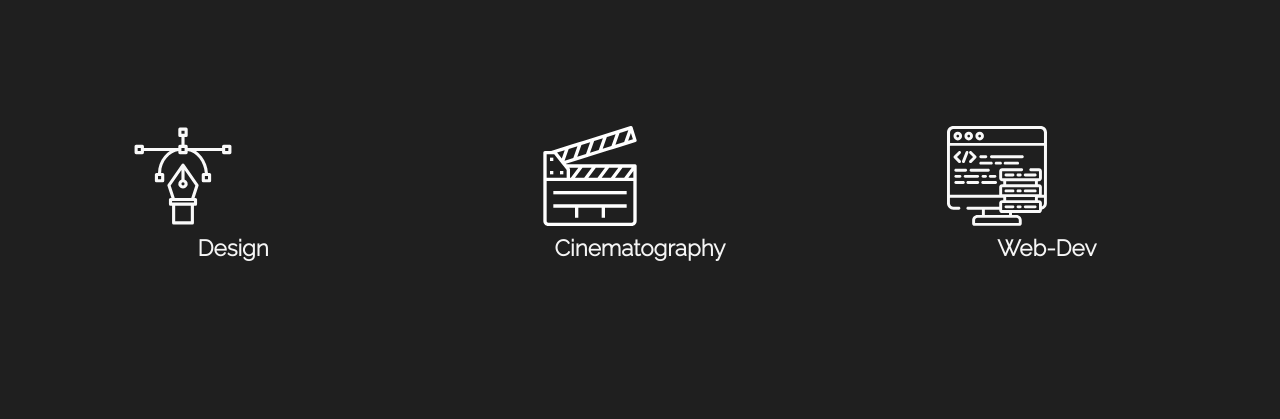
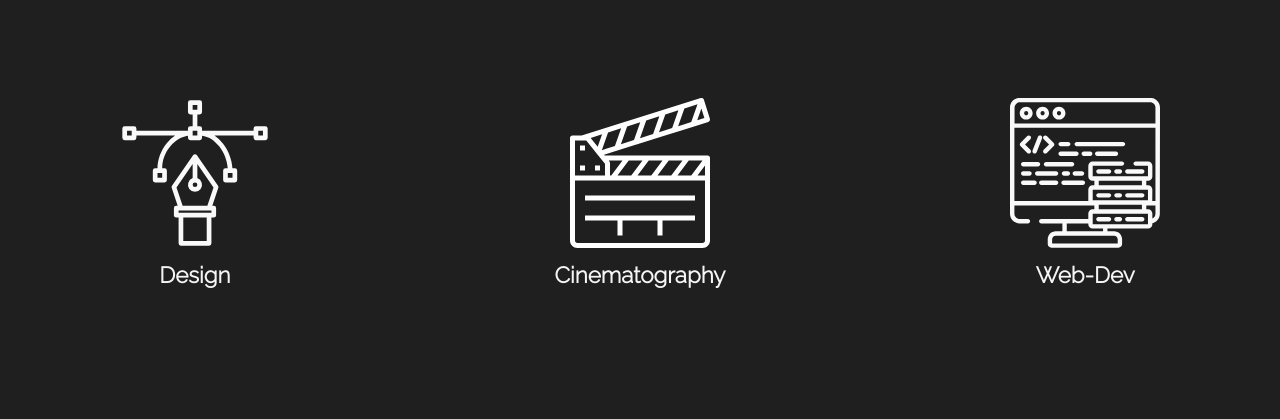
Before and after one commit to ShobithMLYA/My-Portfolio-Website, a plain HTML site: page index.html in a window 1280 px wide. Shown: the part 740-1159 px from the top of the page. Drawn offline with Linux system fonts and the light colour scheme.

Commit message:
Update style.css

```diff
--- a/styles.css
+++ b/styles.css
@@ -3,6 +3,7 @@
     src : url('./Font/Gilroy-ExtraBold.otf')
 }
 
+/*******************************************Root**************************************/
 *{
     margin: 0%;
     padding: 0%;
@@ -112,7 +113,7 @@ h1,h2,h3{
 }
 
 
-/*navbar*/
+/*******************************************Nav-Bar**************************************/
 
 nav{
     color: var(--clr-text-light);
@@ -140,7 +141,7 @@ nav{
     }
 }
 
-/*about-me*/
+/*******************************************About-Me**************************************/
 
 #about-me{
     display: flex;
@@ -190,6 +191,8 @@ nav{
         align-items: center;
     }
 }
+
+/*******************************************Projects**************************************/
 
 #projects{
     padding: 5%
@@ -251,9 +254,11 @@ nav{
     font-family: var(--ff-gilroy);
 }
 
+/*******************************************Services**************************************/
+
 #services{
     /* margin: 10% 0% 10% 0%; */
-    padding: 5%;
+    padding: 2%;
     background-color: var(--bg-darkest-dark);
 }
 
@@ -278,8 +283,10 @@ nav{
 }
 
 .service-icon{
-    align-items: flex-start;
-    width:200px;
+    display: flex;
+    flex-direction: column;
+    align-items: center;
+    width:300px;
     margin: 0em 10em 0em 10em;
 }
 
@@ -319,12 +326,13 @@ nav{
     }
 }
 
-
+/*******************************************Get-in-Touch**************************************/
 
 #get-in-touch{
     background-color: var(--bg-darkest-dark);
     /* display: flex */
     text-align: left;
+    align-items: center;
     padding: 5%;
     color: var(--clr-text-light);
 
@@ -345,6 +353,7 @@ nav{
 }
 
 .social-list-item{
+
     width: 100px;
     opacity: 100%;
 }
@@ -377,6 +386,7 @@ nav{
     }
 }
 
+/*******************************************Footer**************************************/
 
 footer{
 
```
